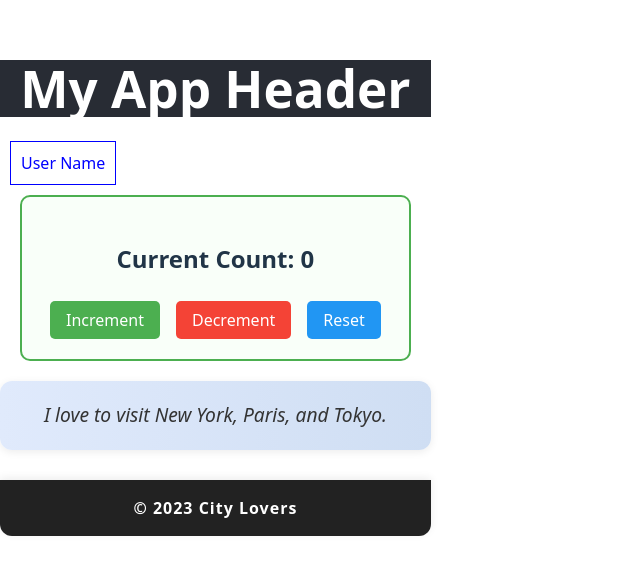
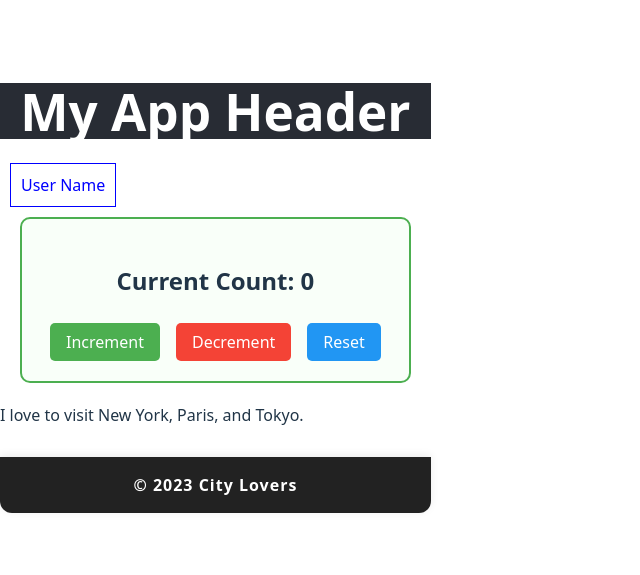
Before and after one commit to kayongest/alx-fe-reactjs, a React (Vite) app in the folder alx-react-app-new/: page / in a window 1280 px wide. Shown: the part 119-694 px from the top of the page, without its empty margins (0-640 px from the left). Built offline with nearby package versions, Linux system fonts and the light colour scheme.

Commit message:
Update MainContent.jsx

```diff
--- a/alx-react-app-new/src/MainContent.jsx
+++ b/alx-react-app-new/src/MainContent.jsx
@@ -2,10 +2,8 @@ import React from 'react';
 
 export default function MainContent() {
   return (
-    <main style={{ background: 'linear-gradient(90deg, #e0eafc, #cfdef3)', padding: '20px', borderRadius: '12px', boxShadow: '0 2px 8px rgba(0,0,0,0.08)', margin: '20px 0' }}>
-      <p style={{ fontSize: '1.2rem', color: '#333', textAlign: 'center', fontStyle: 'italic', margin: 0 }}>
-        I love to visit New York, Paris, and Tokyo.
-      </p>
+    <main>
+      <p>I love to visit New York, Paris, and Tokyo.</p>
     </main>
   );
 }
```
